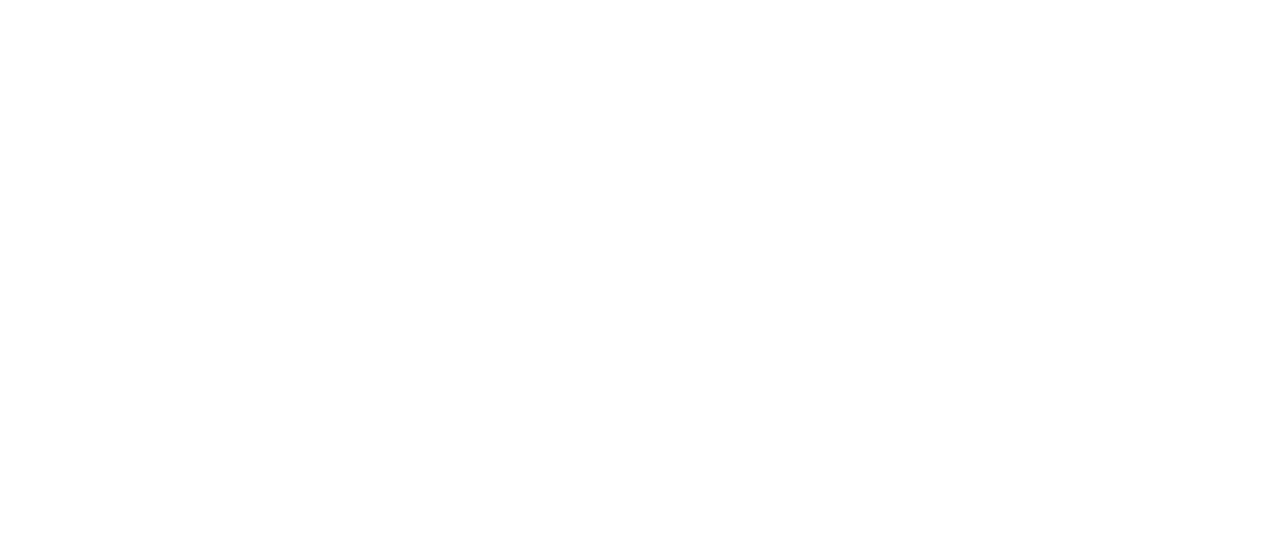
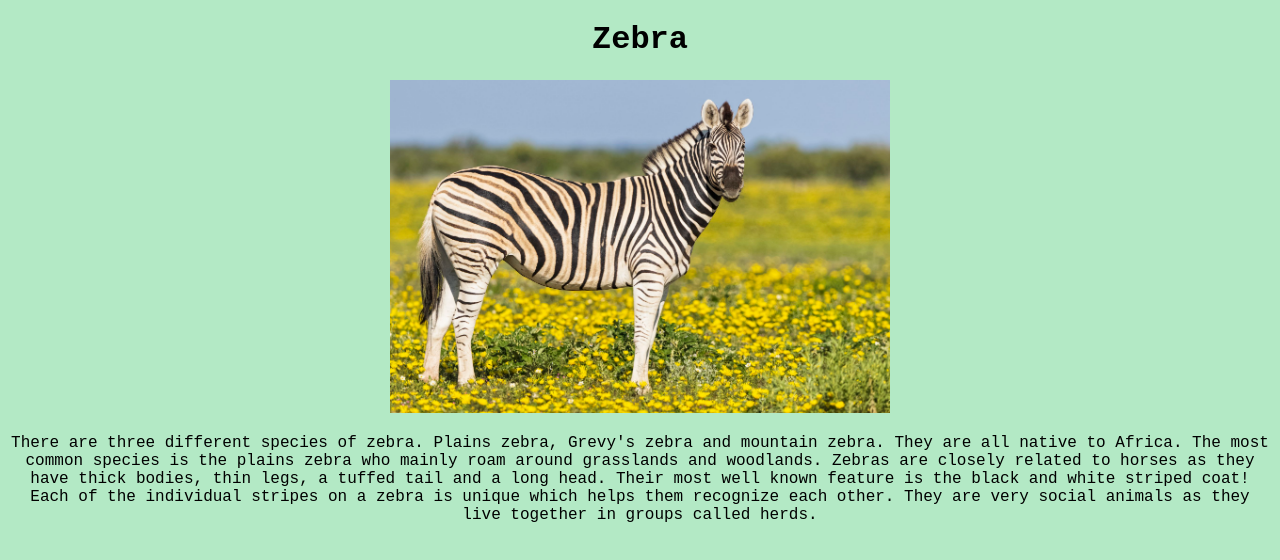
Before and after one commit to sarah-sookoo/sarah-sookoo.github.io, a plain HTML site: page zebra.html in a window 1280 px wide. Drawn offline with Linux system fonts and the light colour scheme.

Commit message:
added info and photo for zebra

```diff
--- a/css/zebra.css
+++ b/css/zebra.css
@@ -3,3 +3,8 @@ body {
     background-color: rgb(179, 233, 197);
     text-align: center;
   }
+
+  img{
+    height: 333.33px;
+    width: 500px
+  }
--- a/zebra.html
+++ b/zebra.html
@@ -0,0 +1,19 @@
+<!DOCTYPE html>
+<html>
+  <head>
+    <title>Sarah's Zoo - Zebra</title>
+    <link rel="stylesheet" type="text/css" href="css/zebra.css">
+  </head>
+  <body>
+    <h1>Zebra</h1>
+    <img src="img/zebra.jpg" alt="zebra">
+    <p>
+      There are three different species of zebra. Plains zebra, Grevy's zebra and mountain zebra. They are all
+      native to Africa. The most common species is the plains zebra who mainly roam around
+      grasslands and woodlands. Zebras are closely related to horses as they have thick bodies,
+      thin legs, a tuffed tail and a long head. Their most well known feature is the black and white striped coat!
+      Each of the individual stripes on a zebra is unique which helps them recognize each other. They are very social
+      animals as they live together in groups called herds.
+    </p>
+  </body>
+</html>
```
Also changed, not shown: index.html (+1 -0 lines).
